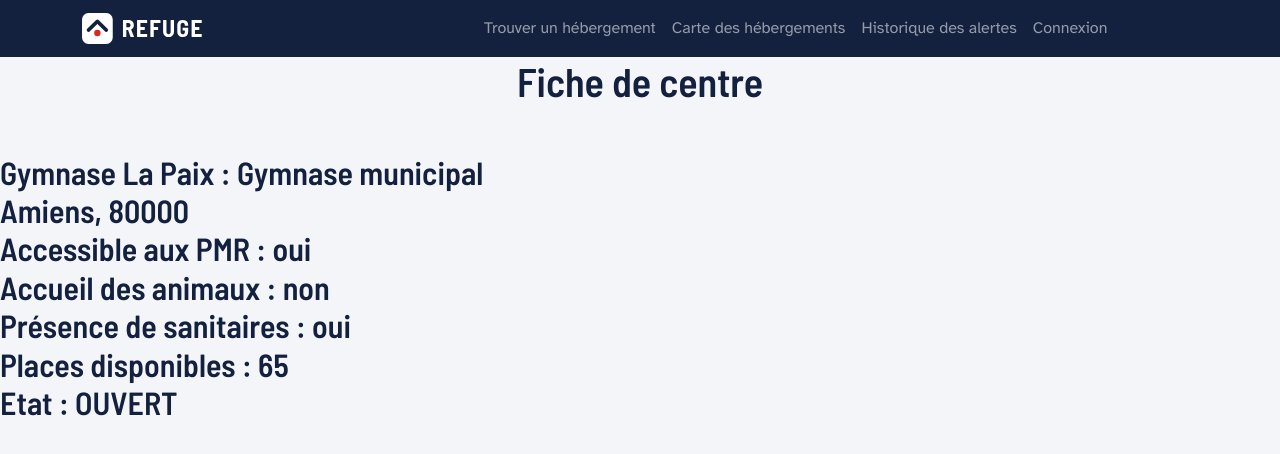
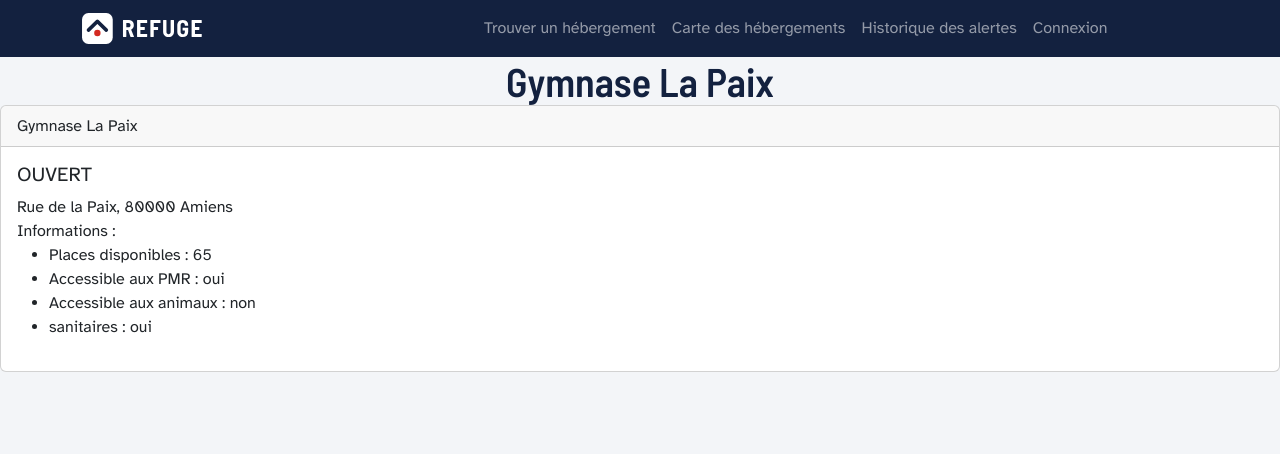
Before and after one commit to Mael0209/site-sae, a React (Vite) app: page /centre/1 in a window 1280 px wide. Shown: the top 454 px of the page. Built offline with nearby package versions, Linux system fonts and the light colour scheme.

Commit message:
Affichage des informations du centre dans une Card

```diff
--- a/src/pages/Centre.tsx
+++ b/src/pages/Centre.tsx
@@ -2,6 +2,7 @@ import {useParams} from "react-router";
 import {mockCentres} from "../JeuEssai.ts";
 import {type Centre} from "../utils.ts";
 import {useEffect, useState} from "react";
+import {Card} from "react-bootstrap";
 
 export default function Centre() {
     const [centre, setCentre] = useState<Centre | undefined>(undefined);
@@ -15,16 +16,23 @@ export default function Centre() {
 
     return (
         <>
-            <h1 className={"text-center"}>Fiche de centre</h1>
-            <div className={"fiche mt-5 d-flex flex-column flex-wrap justify-content-center"}>
-                <h2>{centre.nom} : {centre.type}</h2>
-                <h2>{centre.commune.nom}, {centre.code_postal}</h2>
-                <h2>Accessible aux PMR : {centre.acces_pmr ? "oui" : "non"}</h2>
-                <h2>Accueil des animaux : {centre.accueil_animaux ? "oui" : "non"}</h2>
-                <h2>Présence de sanitaires : {centre.sanitaire ? "oui" : "non"}</h2>
-                <h2>Places disponibles : {centre.places_dispo}</h2>
-                <h2>Etat : {centre.etat}</h2>
-            </div>
+            <h1 className={"text-center"}>{centre.nom}</h1>
+            <Card>
+                <Card.Header>{centre.nom}</Card.Header>
+                <Card.Body>
+                    <Card.Title>{centre.etat}</Card.Title>
+                    <Card.Text>{centre.adresse}, {centre.code_postal} {centre.commune.nom}</Card.Text>
+                    <Card.Text>
+                        Informations :
+                        <ul>
+                            <li>Places disponibles : {centre.places_dispo}</li>
+                            <li>Accessible aux PMR : {centre.acces_pmr ? "oui" : "non"}</li>
+                            <li>Accessible aux animaux : {centre.accueil_animaux ? "oui" : "non"}</li>
+                            <li>sanitaires : {centre.sanitaire ? "oui" : "non"}</li>
+                        </ul>
+                    </Card.Text>
+                </Card.Body>
+            </Card>
         </>
     )
 }
```
